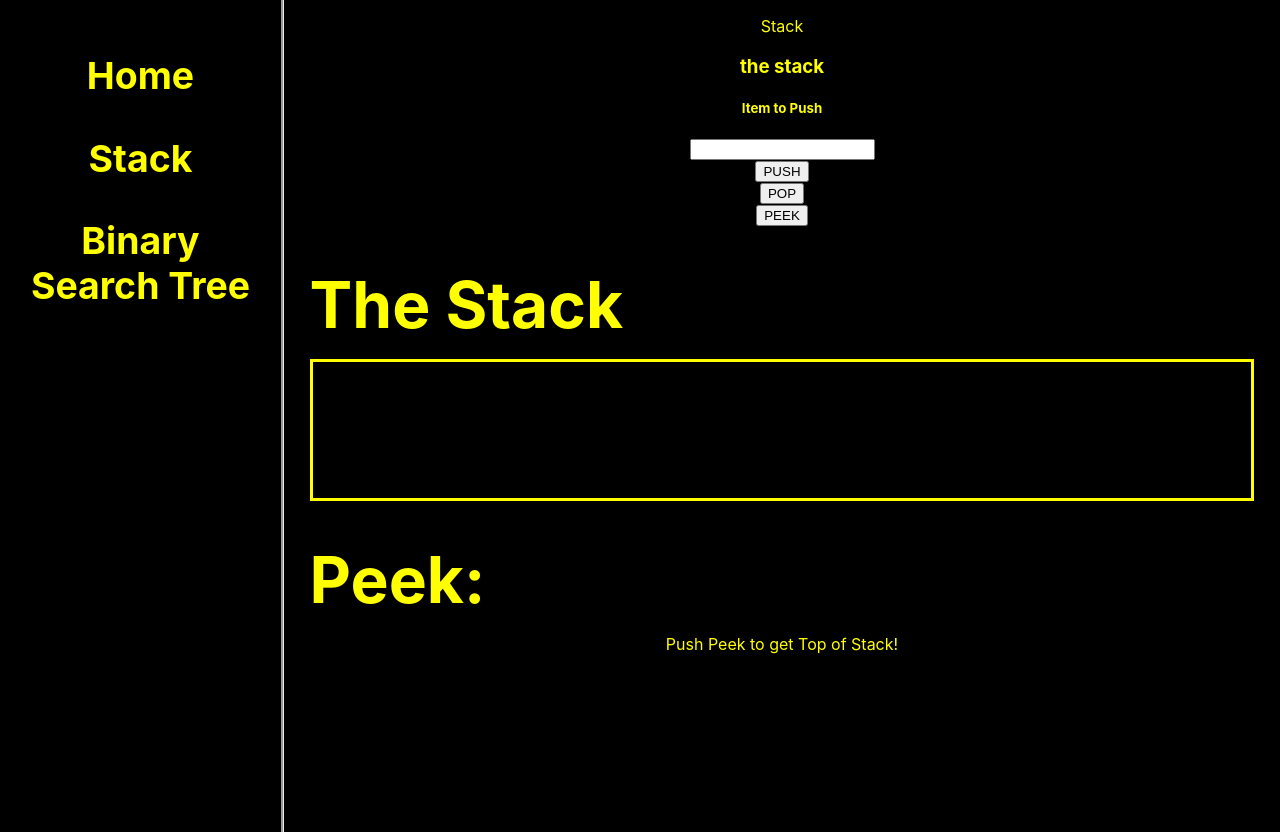
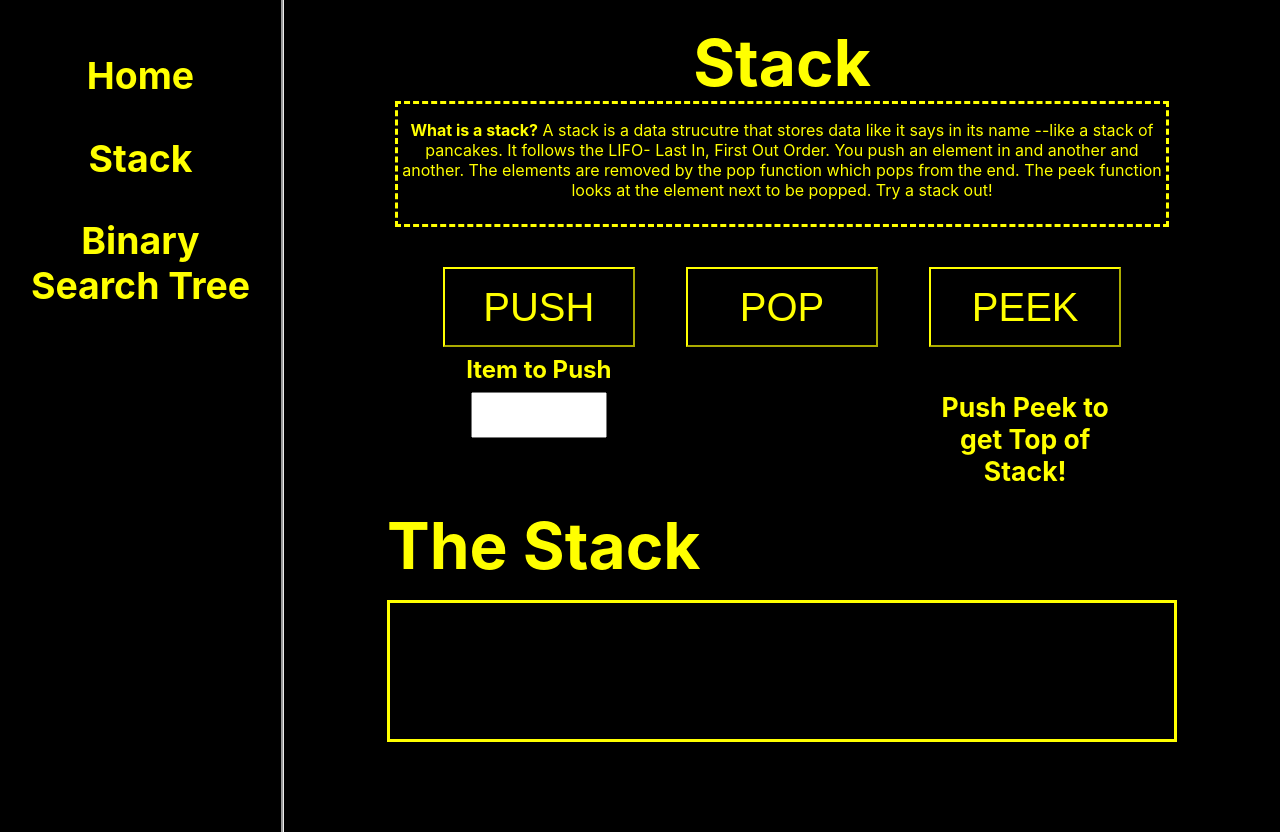
Before and after one commit to k-westbrook/help-my-data-structure, a React (Create React App) app: page /stack in a window 1280 px wide. Built offline with nearby package versions, Linux system fonts and the light colour scheme.

Commit message:
updated stack

```diff
--- a/src/App.css
+++ b/src/App.css
@@ -61,20 +61,75 @@ width: 80vw;
   border-style:groove;
   border-color: yellow;
 }
+.ds-header{
+  font-size:5vw;
+  margin-top: 3vh;
+  margin-bottom: 0;
+}
+.ds-explanation{
+  height:15vh;
+  width: 60vw;
+  margin-left:5vw;
+  margin-right:5vw;
+  border-style: dashed;
+
+}
+
+.push-form{
+  display: flex;
+  margin-top:5vh;
+  justify-content: center;
+
+}
+
+.button-group{
+  margin-left:2vw;
+  margin-right:2vw;
+  width: 15vw;
+  height: 25vh;
+}
+
+.button-style{
+  width: 15vw;
+  height:10vh;
+  background-color: black;
+  border-color: yellow;
+  color:yellow;
+  font-size:5vh;
+}
+
+.form-item-to-push
+{
+  font-size:3vh;
+  margin-top:1vh;
+  margin-bottom: 1vh;
+}
+.form-item-input
+{
+  width: 10vw;
+  height:5vh;
+  font-size: 3vh;
+}
 
 .stack-container{
   margin-left:2vw;
 margin-right:2vw;
+display: flex;
+flex-direction: column;
+align-items:center;
+
 }
 
 .stack-display-container
 {
 display: flex;
+flex-direction: row;
 flex-wrap: wrap;
 border-style: solid;
 padding:1vh;
 font-size: 3vh;
 min-height: 15vh;
+width: 60vw;
 }
 .stack-header
 {
@@ -92,15 +147,12 @@ padding:2vh;
 border-style:solid;
 
 }
+.peek-container{
+  font-size:4vh;
+  margin-top:1vh;
+  margin-bottom: 1vh;
+}
 
-.stack-peek
-{
-  font-size: 8vh;
-  text-align: left;
-  padding:0;
-  margin-top:5vh;
-  margin-bottom: 2vh;
-}
 
 .stack-empty
 {
--- a/src/Components/StackComponents/PushForm.js
+++ b/src/Components/StackComponents/PushForm.js
@@ -5,30 +5,50 @@ import '../../App.css';
 class PushForm extends React.Component {
   render() {
     return (
-      <div >
+      <div className='push-form' >
         <form onSubmit={this.props.handlePush}>
-          <div>
+          <div className='button-group'>
+            <div >
+
+              <button className='button-style'>PUSH</button>
+            </div>
             <label>
-              <div>
-                <h5>Item to Push</h5>
+              <div >
+                <h5 className="form-item-to-push">Item to Push</h5>
               </div>
               <div>
-                <input type='text' name="pushedItem" required />
+                <input className='form-item-input' type='text' name="pushedItem" required />
               </div>
             </label>
           </div>
           <div>
-            <div>
 
-              <button>PUSH</button>
-            </div>
           </div>
         </form>
-        <div>
-          <button onClick={this.props.handlePop}>POP</button>
+        <div className='button-group'>
+          <button className='button-style' onClick={this.props.handlePop}>POP</button>
         </div>
-        <div>
-          <button onClick={this.props.handlePeek}>PEEK</button>
+        <div className='button-group'>
+          <button className='button-style' onClick={this.props.handlePeek}>PEEK</button>
+          <div className='peek-container'>
+
+            {(!this.props.isPeek) ?
+              <div>
+                <h5> Push Peek to get Top of Stack!</h5 >
+              </div> :
+              <div>
+                {(this.props.peek) ?
+                  <div>
+                    <p>{this.props.peek}</p>
+                  </div> :
+                  <div>
+                    <p>Stack is Empty</p>
+                  </div>
+                }
+              </div>
+
+            }
+          </div>
         </div>
       </div >
     );
--- a/src/Components/StackComponents/Stack.js
+++ b/src/Components/StackComponents/Stack.js
@@ -51,7 +51,10 @@ class Stack extends React.Component {
     return (
       <div className='stack-container'>
         <div>
-          <p>Stack</p>
+          <h3 className='ds-header'>Stack</h3>
+          <div className='ds-explanation'>
+            <p><b>What is a stack?</b> A stack is a data strucutre that stores data like it says in its name --like a stack of pancakes. It follows the LIFO- Last In, First Out Order. You push an element in and another and another. The elements are removed by the pop function which pops from the end. The peek function looks at the element next to be popped. Try a stack out!</p>
+          </div>
         </div>
         {(!this.state.stack) ?
           <div>
@@ -59,35 +62,14 @@ class Stack extends React.Component {
           </div>
           :
           <div>
+
             <div>
-              <h3>the stack</h3>
-            </div>
-            <div>
-              <PushForm handlePush={this.handlePush} handlePop={this.handlePop} handlePeek={this.handlePeek} />
+              <PushForm handlePush={this.handlePush} handlePop={this.handlePop} handlePeek={this.handlePeek} isPeek={this.state.isPeek}
+                peek={this.state.peek} />
             </div>
             <div>
               <h5 className='stack-header'>The Stack</h5>
               <StackDisplay stack={this.state.stack} />
-            </div>
-
-            <div>
-              <h5 className='stack-peek'>Peek:</h5>
-              {(!this.state.isPeek) ?
-                <div>
-                  <p>Push Peek to get Top of Stack!</p>
-                </div> :
-                <div>
-                  {(this.state.peek) ?
-                    <div>
-                      <p>{this.state.peek}</p>
-                    </div> :
-                    <div>
-                      <p>Stack is Empty</p>
-                    </div>
-                  }
-                </div>
-
-              }
             </div>
 
           </div>
```
